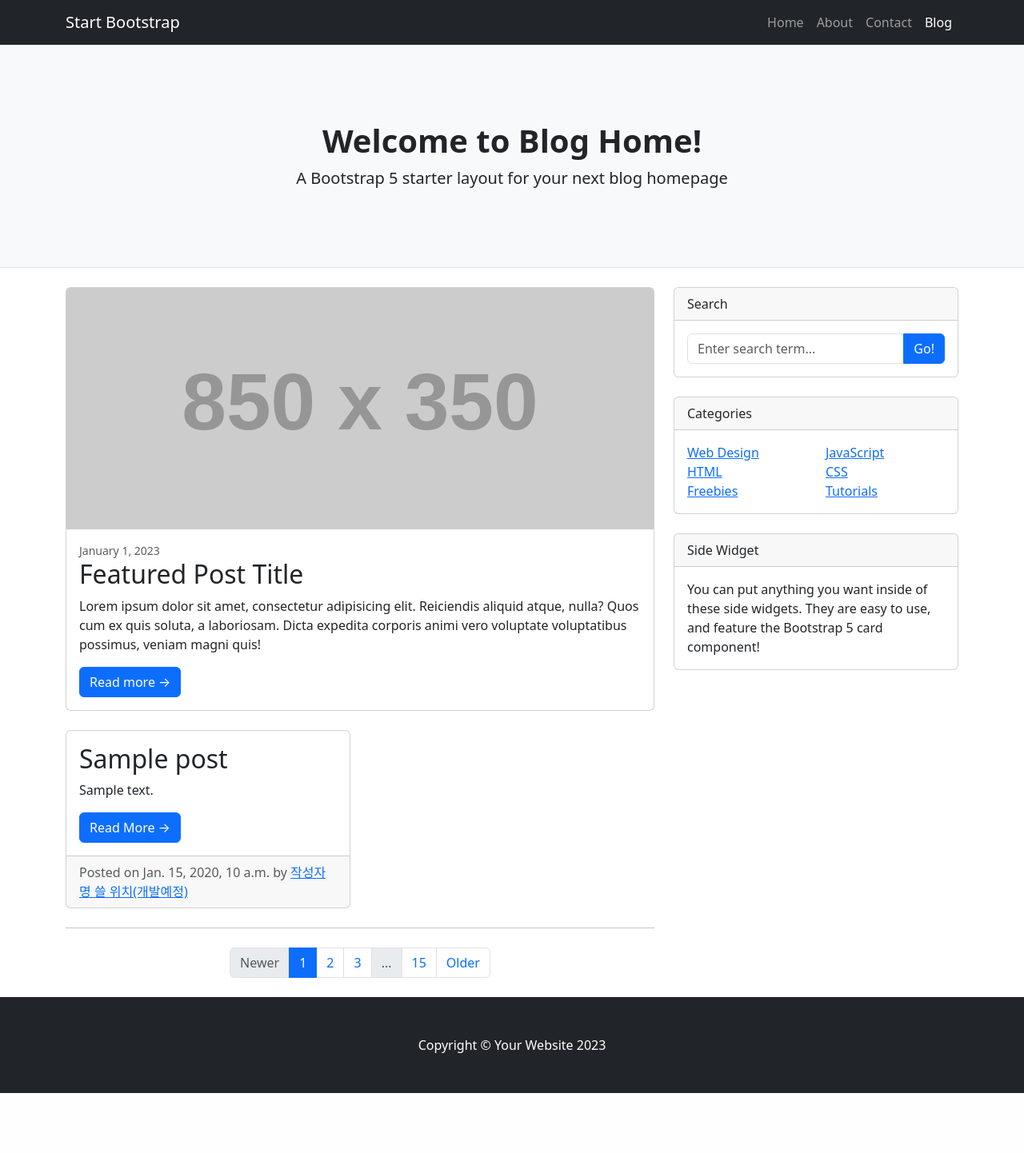
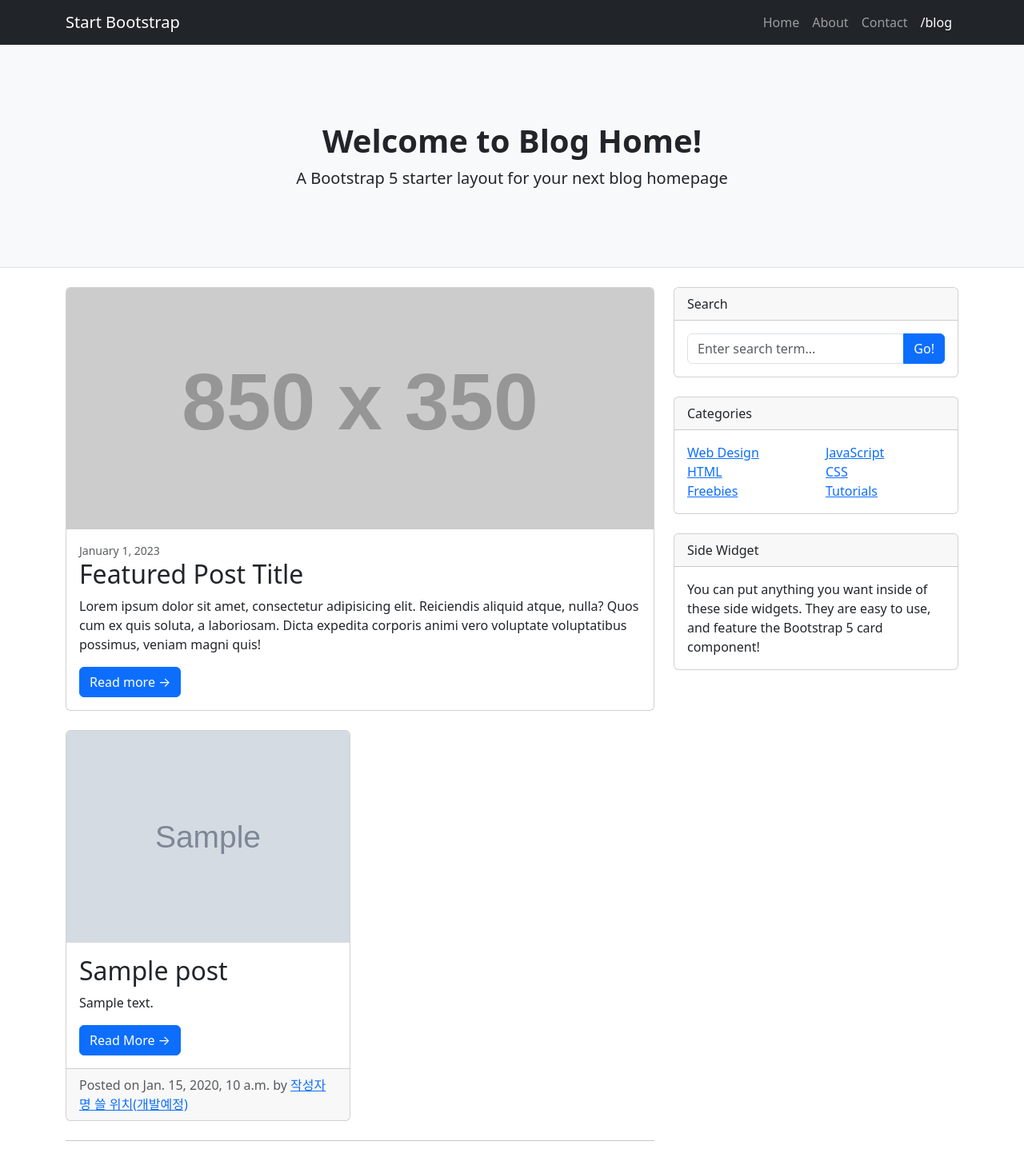
Before and after one commit to leeyeon990127-ops/do_it_Django_1, a Django app: page /blog/ in a window 1280 px wide. Shown: the top 1442 px of the page at 80% size. Before the commit the page ends 1367 px from the top, so only its background shows below. Run offline with Django 5.2, Linux system fonts and the light colour scheme; tables that the repository leaves empty hold one stand-in row (values such as "Sample post"); grey boxes marked "Sample" are stand-in pictures; grey boxes labelled with a size stand in for pictures from a placeholder-image service; some libraries are stand-ins or nearby versions.

Commit message:
페이지 구성 개선하기 : 규격에 맞는 랜덤 이미지 넣기

```diff
--- a/blog/models.py
+++ b/blog/models.py
@@ -5,6 +5,8 @@ class Post(models.Model):
     title = models.CharField(max_length=30)
     content = models.TextField()
 
+    head_image = models.ImageField(upload_to='blog/images/%Y/%m/%d/', blank=True)
+    file_upload = models.FileField(upload_to='blog/files/%Y/%m/%d', blank=True)
     created_at = models.DateTimeField(auto_now_add=True)
     updated_at = models.DateTimeField(auto_now=True)
 
--- a/blog/templates/blog/post_list.html
+++ b/blog/templates/blog/post_list.html
@@ -13,14 +13,14 @@
         <!-- Responsive navbar-->
         <nav class="navbar navbar-expand-lg navbar-dark bg-dark">
             <div class="container">
-                <a class="navbar-brand" href="#!">Start Bootstrap</a>
+                <a class="navbar-brand" href="/">Start Bootstrap</a>
                 <button class="navbar-toggler" type="button" data-bs-toggle="collapse" data-bs-target="#navbarSupportedContent" aria-controls="navbarSupportedContent" aria-expanded="false" aria-label="Toggle navigation"><span class="navbar-toggler-icon"></span></button>
                 <div class="collapse navbar-collapse" id="navbarSupportedContent">
                     <ul class="navbar-nav ms-auto mb-2 mb-lg-0">
-                        <li class="nav-item"><a class="nav-link" href="#">Home</a></li>
-                        <li class="nav-item"><a class="nav-link" href="#!">About</a></li>
+                        <li class="nav-item"><a class="nav-link" href="/">Home</a></li>
+                        <li class="nav-item"><a class="nav-link" href="/about_me">About</a></li>
                         <li class="nav-item"><a class="nav-link" href="#!">Contact</a></li>
-                        <li class="nav-item"><a class="nav-link active" aria-current="page" href="#">Blog</a></li>
+                        <li class="nav-item"><a class="nav-link active" aria-current="page" href="#">/blog</a></li>
                     </ul>
                 </div>
             </div>
@@ -56,6 +56,11 @@
                             {% for p in post_list %}
                             <!-- Blog Post -->
                             <div class="card mb-4">
+                                {% if p.head_image %}
+                                <img class="card-img-top" src="{{ p.head_image.url }}" alt="{{ p }} head image">
+                                {% else %}
+                                <img class="card-img-top" src="https://picsum.photos/seed/{{ p.id }}/800/200" alt="random_image">
+                                {% endif %}
                                 <div class="card-body">
                                     <h2 class="card-title">{{ p.title}}</h2>
                                     <p class="card-text">{{ p.content }}</p>
--- a/do_it_Django_1_prj/settings.py
+++ b/do_it_Django_1_prj/settings.py
@@ -10,6 +10,7 @@ For the full list of settings and their values, see
 https://docs.djangoproject.com/en/6.0/ref/settings/
 """
 
+import os
 from pathlib import Path
 
 # Build paths inside the project like this: BASE_DIR / 'subdir'.
@@ -117,3 +118,6 @@ USE_TZ = False
 # https://docs.djangoproject.com/en/6.0/howto/static-files/
 
 STATIC_URL = 'static/'
+
+MEDIA_URL = 'media/'
+MEDIA_ROOT = os.path.join(BASE_DIR, '_media')
--- a/do_it_Django_1_prj/urls.py
+++ b/do_it_Django_1_prj/urls.py
@@ -17,8 +17,13 @@ Including another URLconf
 from django.contrib import admin
 from django.urls import path, include
 
+from django.conf import settings
+from django.conf.urls.static import static
+
 urlpatterns = [
     path('blog/', include('blog.urls')),
     path('admin/', admin.site.urls),
     path('', include('single_pages.urls')),
 ]
+
+urlpatterns += static(settings.MEDIA_URL, document_root=settings.MEDIA_ROOT)
```
Also changed, not shown: blog/templates/blog/post_detail.html (+5 -5 lines), 1 other file.
